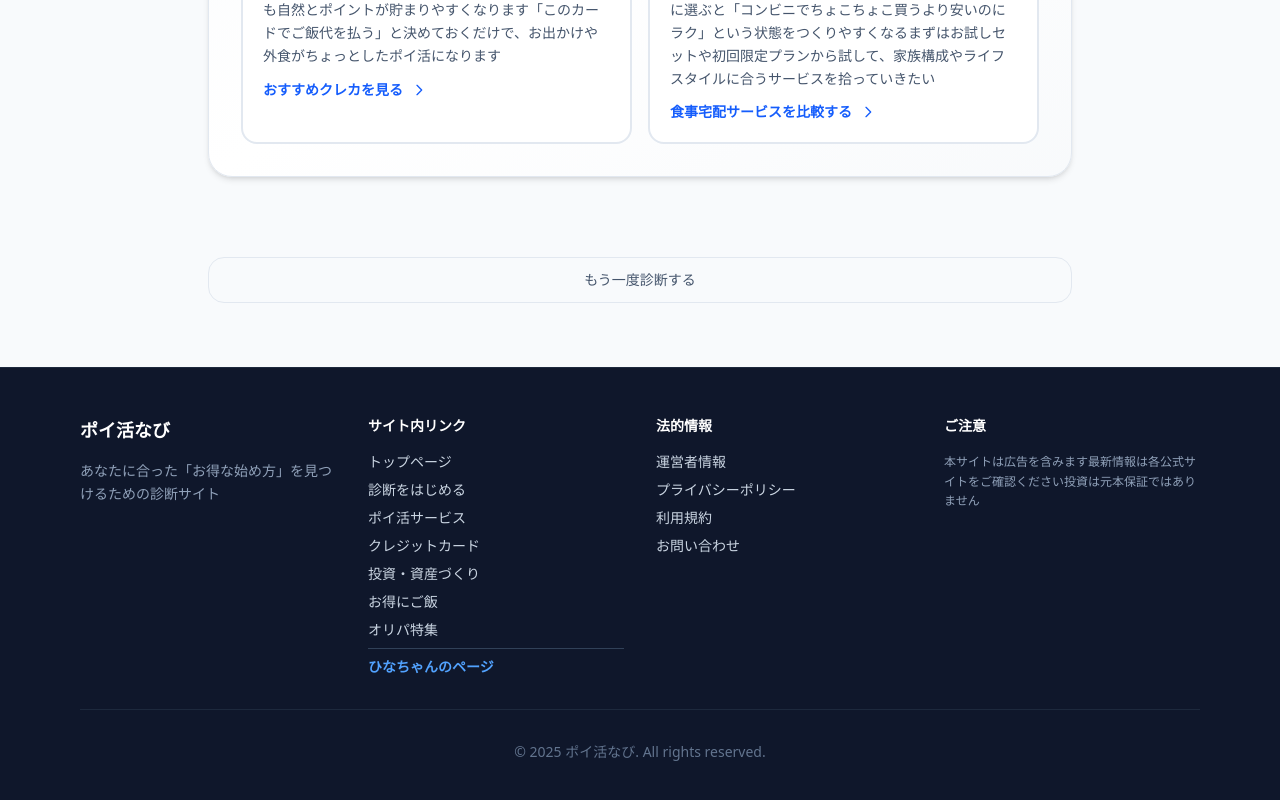
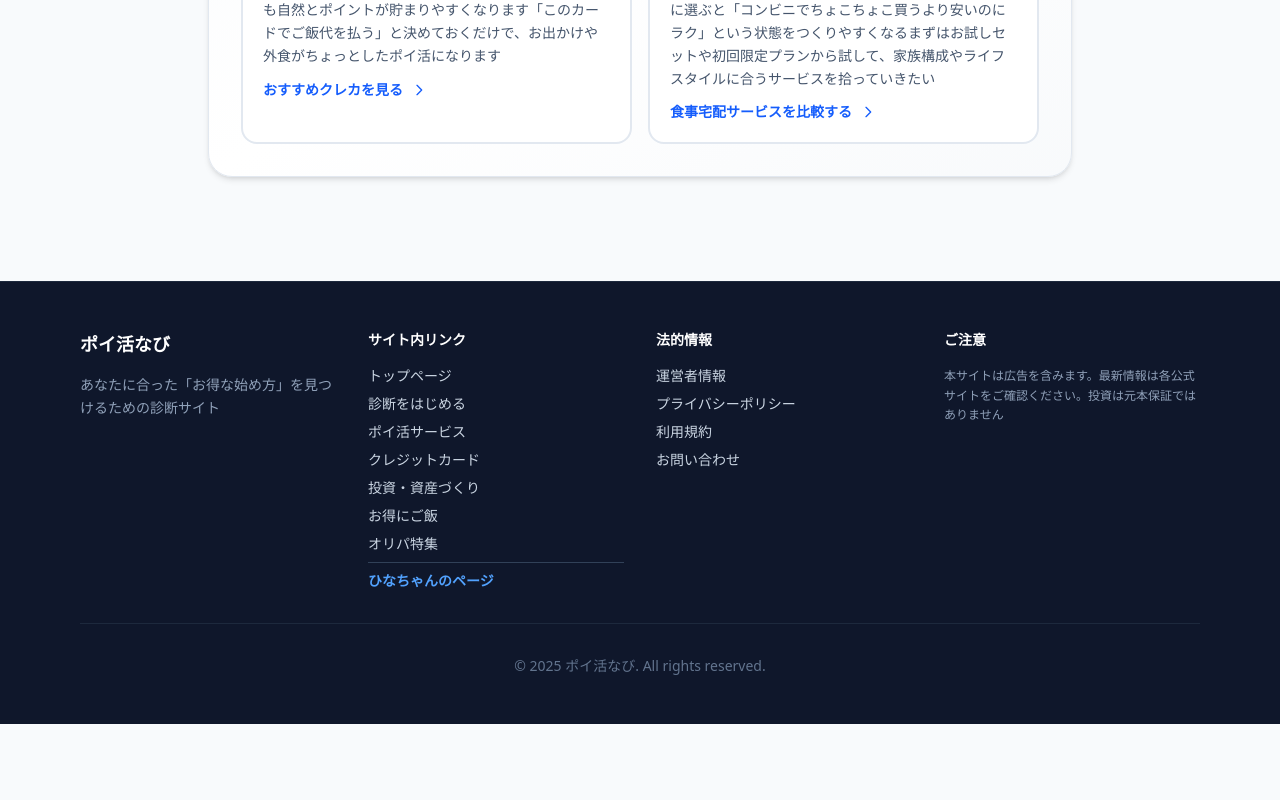
Before and after one commit to haruvv/poi-hub, a Next.js app: page /diagnosis/meal in a window 1280 px wide. Shown: the part 2481-3281 px from the top of the page. After the commit the page ends 3205 px from the top, so only its background shows below. Built offline with nearby package versions, Linux system fonts and the light colour scheme.

Commit message:
もう一度診断するボタンの削除

```diff
--- a/app/diagnosis/credit-card/page.tsx
+++ b/app/diagnosis/credit-card/page.tsx
@@ -2,7 +2,6 @@ import type { Metadata } from "next";
 import { HeaderBar } from "@/components/layout/HeaderBar";
 import { ServiceCard } from "@/components/diagnosis/ServiceCard";
 import { getServicesByCategory } from "@/data/services";
-import Link from "next/link";
 import { NextActionsSection } from "@/components/next-actions/NextActionsSection";
 import { getNextActionsForCategory } from "@/lib/next-actions-rules";
 import { GoogleAdSense } from "@/components/ads/GoogleAdSense";
@@ -81,16 +80,6 @@ export default async function CreditCardPage({ searchParams }: PageProps) {
             />
           </div>
         )}
-
-        {/* もう一度診断する */}
-        <div className="pt-4">
-          <Link
-            href="/diagnosis"
-            className="block w-full text-center rounded-2xl border border-slate-200 text-sm text-slate-600 py-3 hover:bg-slate-50 transition"
-          >
-            もう一度診断する
-          </Link>
-        </div>
       </div>
     </main>
   );
--- a/app/diagnosis/investment/page.tsx
+++ b/app/diagnosis/investment/page.tsx
@@ -2,7 +2,6 @@ import type { Metadata } from "next";
 import { HeaderBar } from "@/components/layout/HeaderBar";
 import { ServiceCard } from "@/components/diagnosis/ServiceCard";
 import { getServicesByCategory } from "@/data/services";
-import Link from "next/link";
 import { NextActionsSection } from "@/components/next-actions/NextActionsSection";
 import { getNextActionsForCategory } from "@/lib/next-actions-rules";
 import { GoogleAdSense } from "@/components/ads/GoogleAdSense";
@@ -81,16 +80,6 @@ export default async function InvestmentPage({ searchParams }: PageProps) {
             />
           </div>
         )}
-
-        {/* もう一度診断する */}
-        <div className="pt-4">
-          <Link
-            href="/diagnosis"
-            className="block w-full text-center rounded-2xl border border-slate-200 text-sm text-slate-600 py-3 hover:bg-slate-50 transition"
-          >
-            もう一度診断する
-          </Link>
-        </div>
       </div>
     </main>
   );
--- a/app/diagnosis/meal/page.tsx
+++ b/app/diagnosis/meal/page.tsx
@@ -2,7 +2,6 @@ import type { Metadata } from "next";
 import { HeaderBar } from "@/components/layout/HeaderBar";
 import { ServiceCard } from "@/components/diagnosis/ServiceCard";
 import { getServicesByCategory } from "@/data/services";
-import Link from "next/link";
 import { NextActionsSection } from "@/components/next-actions/NextActionsSection";
 import { getNextActionsForCategory } from "@/lib/next-actions-rules";
 import { GoogleAdSense } from "@/components/ads/GoogleAdSense";
@@ -81,16 +80,6 @@ export default async function MealPage({ searchParams }: PageProps) {
             />
           </div>
         )}
-
-        {/* もう一度診断する */}
-        <div className="pt-4">
-          <Link
-            href="/diagnosis"
-            className="block w-full text-center rounded-2xl border border-slate-200 text-sm text-slate-600 py-3 hover:bg-slate-50 transition"
-          >
-            もう一度診断する
-          </Link>
-        </div>
       </div>
     </main>
   );
--- a/app/diagnosis/oripa/page.tsx
+++ b/app/diagnosis/oripa/page.tsx
@@ -2,7 +2,6 @@ import type { Metadata } from "next";
 import { HeaderBar } from "@/components/layout/HeaderBar";
 import { ServiceCard } from "@/components/diagnosis/ServiceCard";
 import { getServicesByCategory } from "@/data/services";
-import Link from "next/link";
 import { NextActionsSection } from "@/components/next-actions/NextActionsSection";
 import { getNextActionsForCategory } from "@/lib/next-actions-rules";
 import { GoogleAdSense } from "@/components/ads/GoogleAdSense";
@@ -81,16 +80,6 @@ export default async function OripaPage({ searchParams }: PageProps) {
             />
           </div>
         )}
-
-        {/* もう一度診断する */}
-        <div className="pt-4">
-          <Link
-            href="/diagnosis"
-            className="block w-full text-center rounded-2xl border border-slate-200 text-sm text-slate-600 py-3 hover:bg-slate-50 transition"
-          >
-            もう一度診断する
-          </Link>
-        </div>
       </div>
     </main>
   );
--- a/app/diagnosis/poi-katsu/page.tsx
+++ b/app/diagnosis/poi-katsu/page.tsx
@@ -2,7 +2,6 @@ import type { Metadata } from "next";
 import { HeaderBar } from "@/components/layout/HeaderBar";
 import { ServiceCard } from "@/components/diagnosis/ServiceCard";
 import { getServicesByCategory } from "@/data/services";
-import Link from "next/link";
 import { NextActionsSection } from "@/components/next-actions/NextActionsSection";
 import { getNextActionsForCategory } from "@/lib/next-actions-rules";
 import { GoogleAdSense } from "@/components/ads/GoogleAdSense";
@@ -81,16 +80,6 @@ export default async function PoiKatsuPage({ searchParams }: PageProps) {
             />
           </div>
         )}
-
-        {/* もう一度診断する */}
-        <div className="pt-4">
-          <Link
-            href="/diagnosis"
-            className="block w-full text-center rounded-2xl border border-slate-200 text-sm text-slate-600 py-3 hover:bg-slate-50 transition"
-          >
-            もう一度診断する
-          </Link>
-        </div>
       </div>
     </main>
   );
--- a/app/diagnosis/subscription/page.tsx
+++ b/app/diagnosis/subscription/page.tsx
@@ -2,7 +2,6 @@ import type { Metadata } from "next";
 import { HeaderBar } from "@/components/layout/HeaderBar";
 import { ServiceCard } from "@/components/diagnosis/ServiceCard";
 import { getServicesByCategory } from "@/data/services";
-import Link from "next/link";
 import { NextActionsSection } from "@/components/next-actions/NextActionsSection";
 import { getNextActionsForCategory } from "@/lib/next-actions-rules";
 import { GoogleAdSense } from "@/components/ads/GoogleAdSense";
@@ -13,11 +12,7 @@ export const metadata: Metadata = {
   description: "サブスク契約でポイントやキャッシュバックが狙える案件一覧",
 };
 
-interface PageProps {
-  searchParams: Promise<{ type?: string }>;
-}
-
-export default async function SubscriptionPage({ searchParams }: PageProps) {
+export default async function SubscriptionPage() {
   const services = getServicesByCategory("subscription");
   const nextActions = getNextActionsForCategory("subscription");
   const adPolicy = getAdPolicy("category-list");
@@ -155,16 +150,6 @@ export default async function SubscriptionPage({ searchParams }: PageProps) {
             />
           </div>
         )}
-
-        {/* もう一度診断する */}
-        <div className="pt-4">
-          <Link
-            href="/diagnosis"
-            className="block w-full text-center rounded-2xl border border-slate-200 text-sm text-slate-600 py-3 hover:bg-slate-50 transition"
-          >
-            もう一度診断する
-          </Link>
-        </div>
       </div>
     </main>
   );
--- a/components/diagnosis/results/TrustZone.tsx
+++ b/components/diagnosis/results/TrustZone.tsx
@@ -13,7 +13,7 @@ export const TrustZone = () => {
         <div className="space-y-4 mb-6">
           {[
             "本ページは広告を含みます",
-            "最新情報は公式サイトをご確認ください",
+            "最新情報は公式サイトをご確認ください。",
             "投資は元本保証ではありません",
             "サービス内容や条件は変更される場合があります",
           ].map((item, index) => (
--- a/components/layout/Footer.tsx
+++ b/components/layout/Footer.tsx
@@ -142,7 +142,7 @@ export const Footer = () => {
           <div className="space-y-4">
             <h4 className="text-sm font-semibold text-white">ご注意</h4>
             <p className="text-xs text-slate-400 leading-relaxed">
-              本サイトは広告を含みます最新情報は各公式サイトをご確認ください投資は元本保証ではありません
+              本サイトは広告を含みます。最新情報は各公式サイトをご確認ください。投資は元本保証ではありません
             </p>
           </div>
         </div>
```
